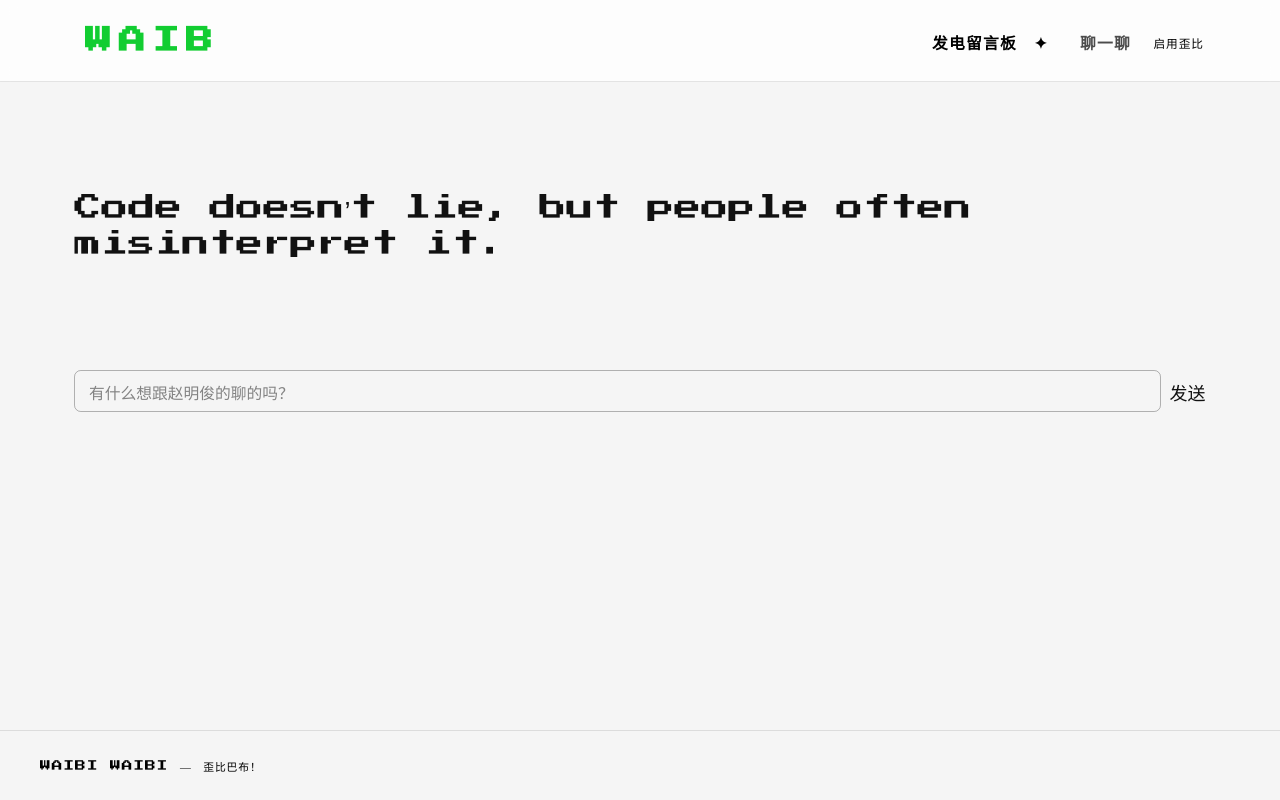
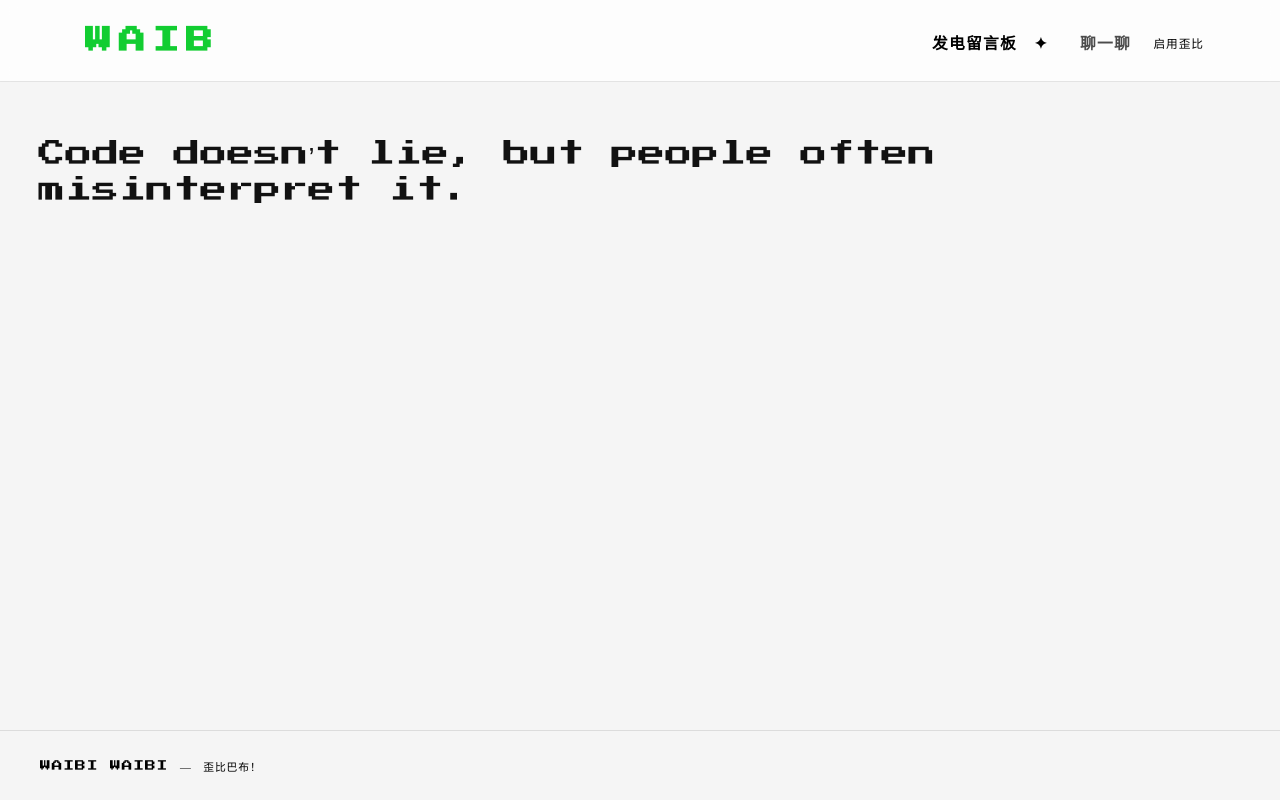
Before and after one commit to iammm0/waibi-waibi, a Next.js app: page / in a window 1280 px wide. Built offline with nearby package versions, Linux system fonts and the light colour scheme.

Commit message:
简化首页发电留言板

```diff
--- a/app/page.tsx
+++ b/app/page.tsx
@@ -1,18 +1,9 @@
 import EntryHero from "@/components/entry-hero";
-import ChatWidget from "@/components/chat-widget";
 
 export default function HomePage() {
     return (
-        <main className="flex flex-col items-center px-4 sm:px-8 space-y-20">
-            {/* 顶部 EntryHero：自适应高度、居中显示 */}
-            <section className="w-full max-w-5xl">
-                <EntryHero />
-            </section>
-
-            {/* 聊天组件：有自己的容器宽度，不受上方挤压 */}
-            <section className="w-full max-w-5xl">
-                <ChatWidget />
-            </section>
-        </main>
+        <>
+            <EntryHero />
+        </>
     );
 }
```
